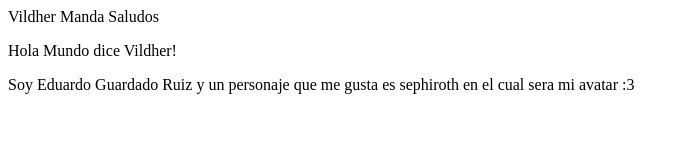
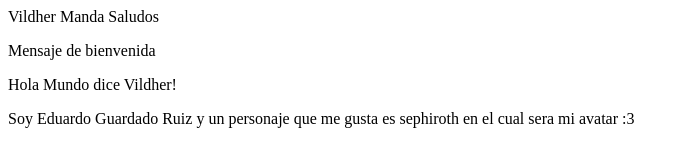
Before and after one commit to edgur007/Vildher, a plain HTML site: page index.html in a window 1280 px wide. Shown: the whole page, without its empty margins (0-689 px from the left). Drawn offline with Linux system fonts and the light colour scheme.

Commit message:
Update index.html

```diff
--- a/index.html
+++ b/index.html
@@ -1,9 +1,10 @@
 <html>
 <head>
-Vildher Manda Saludos
+  Vildher Manda Saludos
 </head>
 <body>
-<p> Hola Mundo dice Vildher! </p>
-<p> Soy Eduardo Guardado Ruiz y un personaje que me gusta es sephiroth en el cual sera mi avatar :3 </p>
+  <p>Mensaje de bienvenida</p>
+  <p> Hola Mundo dice Vildher! </p>
+  <p> Soy Eduardo Guardado Ruiz y un personaje que me gusta es sephiroth en el cual sera mi avatar :3 </p>
 </body>
 </html>
```
